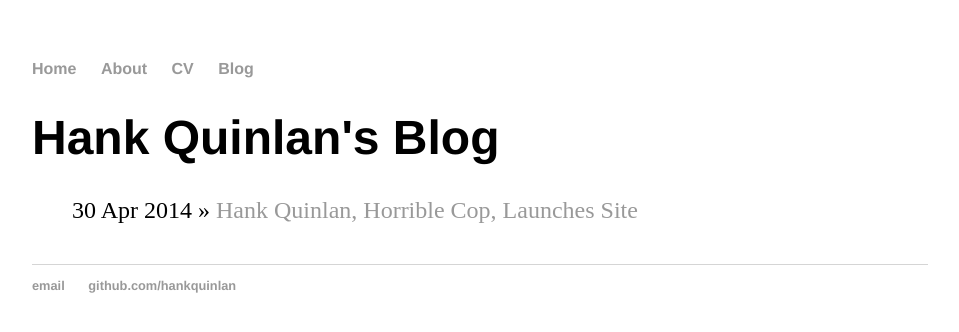
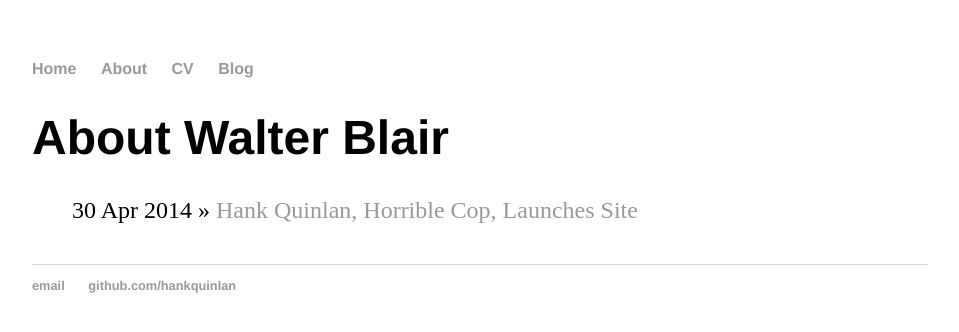
Before and after one commit to waltermblair/personal, a Jekyll site: the page built from about/index.html, in a window 1280 px wide. Shown: the top 332 px of the page, without its empty margins (160-1119 px from the left). Built offline with Jekyll 4.4.1, drawn with Linux system fonts in a browser that asks for light colours.

Commit message:
Update index.html

```diff
--- a/about/index.html
+++ b/about/index.html
@@ -1,6 +1,6 @@
 ---
 layout: default
-title: Hank Quinlan's Blog
+title: About Walter Blair
 ---
 	<h1>{{ page.title }}</h1>
 	<ul class="posts">
```
